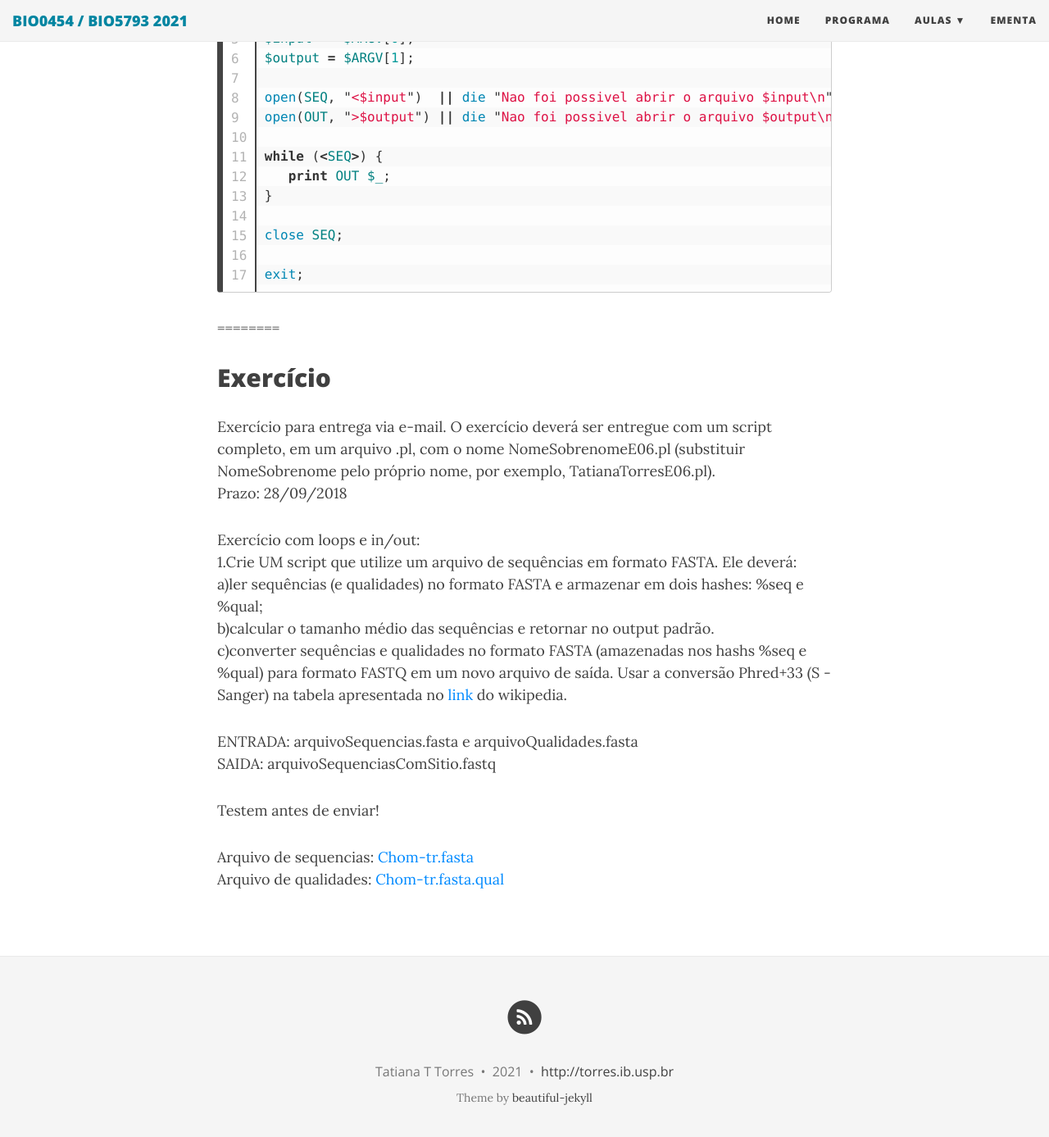
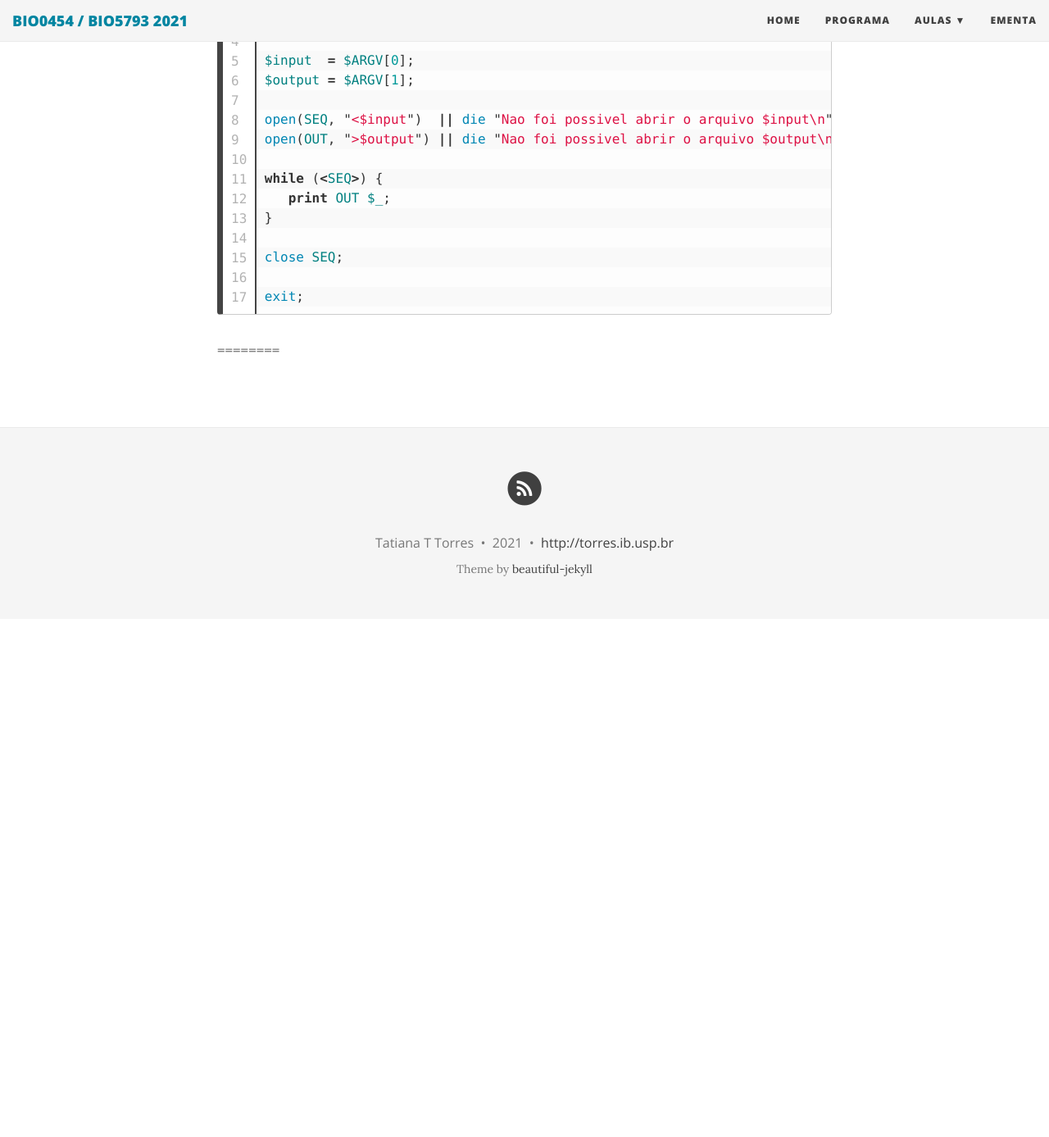
Before and after one commit to tttorres/introprog-copy, a Jekyll site: the page built from unpublished/2021-10-14-Aula09.md, in a window 1280 px wide and 1400 px high, scrolled down 2700 px. Shown: the top 1387 px of the window at 82% size. Built offline with Jekyll 4.4.1, drawn with Linux system fonts in a browser that asks for light colours; nearby versions of some CDN libraries; after the commit the page ends 3455 px from its top, so only the background shows below that; some of the changed text lies outside the part shown.

Commit message:
Update and rename 2018-09-21-Aula07.md to 2021-10-14-Aula09.md

```diff
--- a/unpublished/2018-09-21-Aula07.md
+++ b/unpublished/2021-10-14-Aula09.md
@@ -1,14 +1,15 @@
 ---
 layout: post
-title: Aula 07
+title: Aula 09
 #image: /img/hello_world.jpeg
 ---
 # Input & Output
 
 ## Apresentação
-[aula07.pdf](http://biologia.ib.usp.br/torres/introprog2018/aulas/aula07.pdf)
+[Input & Output](/introprog2021/pdf/aula08.pdf)(Estará disponível após o término da aula)
 
-Arquivo: [sequencias.fasta](http://biologia.ib.usp.br/torres/introprog2018/sequencias.fasta)
+Arquivo em formato fasta: [dmel-gene-r5.45.fasta](/introprog2021/files/dmel-gene-r5.45.fasta)
+MD5 = 185057f6340dc01e022cbbbc7a51f343
 
 ## Exemplos
 
@@ -43,9 +44,9 @@
 
 #!/usr/bin/perl
 
-($E, $P, $M) = @ARGV;
+($E, $M, $H) = @ARGV;
 
-$nota_final = ((2*$E)+(3*$P)+(5*$M))/10;
+$nota_final = ((2*$E)+(3*$M)+(5*$H))/10;
 
 if ($nota_final >= 5) {
    print "Nota: $nota_final, Aluno aprovado.\n";
@@ -117,21 +118,3 @@
 {% endhighlight %}
 
 ========
-
-## Exercício
-Exercício para entrega via e-mail. O exercício deverá ser entregue com um script completo, em um arquivo .pl, com o nome NomeSobrenomeE06.pl (substituir NomeSobrenome pelo próprio nome, por exemplo, TatianaTorresE06.pl).
-Prazo: 28/09/2018
-
-Exercício com loops e in/out:
-1.Crie UM script que utilize um arquivo de sequências em formato FASTA. Ele deverá:
-a)ler sequências (e qualidades) no formato FASTA e armazenar em dois hashes: %seq e %qual;
-b)calcular o tamanho médio das sequências e retornar no output padrão.
-c)converter sequências e qualidades no formato FASTA (amazenadas nos hashs %seq e %qual) para formato FASTQ em um novo arquivo de saída. Usar a conversão Phred+33 (S - Sanger) na tabela apresentada no [link](https://en.wikipedia.org/wiki/FASTQ_format) do wikipedia.
-
-ENTRADA: arquivoSequencias.fasta e arquivoQualidades.fasta
-SAIDA: arquivoSequenciasComSitio.fastq
-
-Testem antes de enviar!
-
-Arquivo de sequencias: [Chom-tr.fasta](http://biologia.ib.usp.br/torres/introprog2018/Chom-tr.fasta)
-Arquivo de qualidades: [Chom-tr.fasta.qual](http://biologia.ib.usp.br/torres/introprog2018/Chom-tr.fasta.qual)
```
